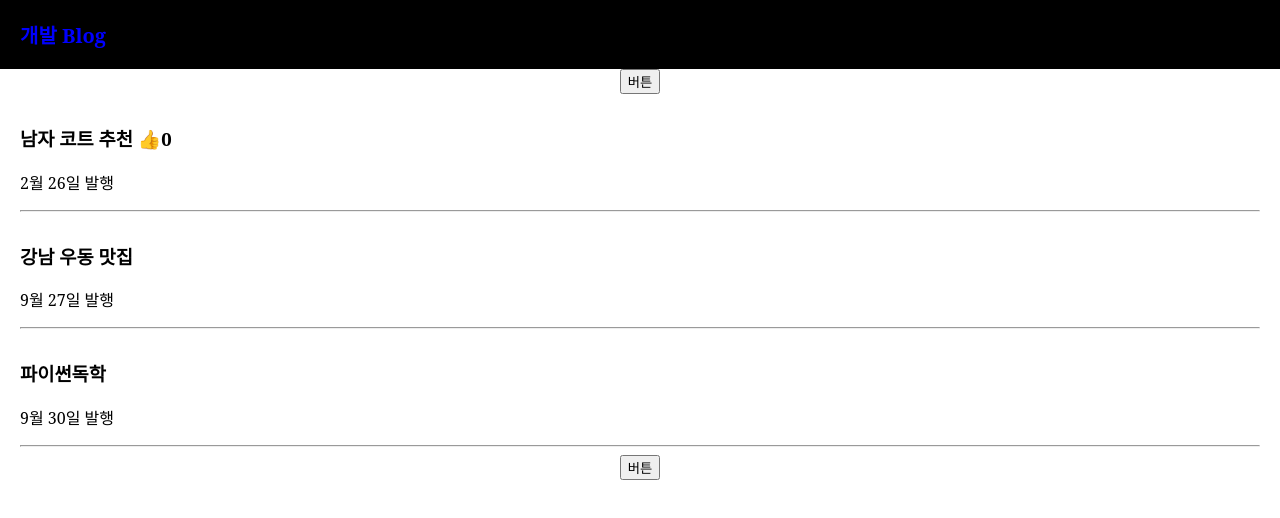
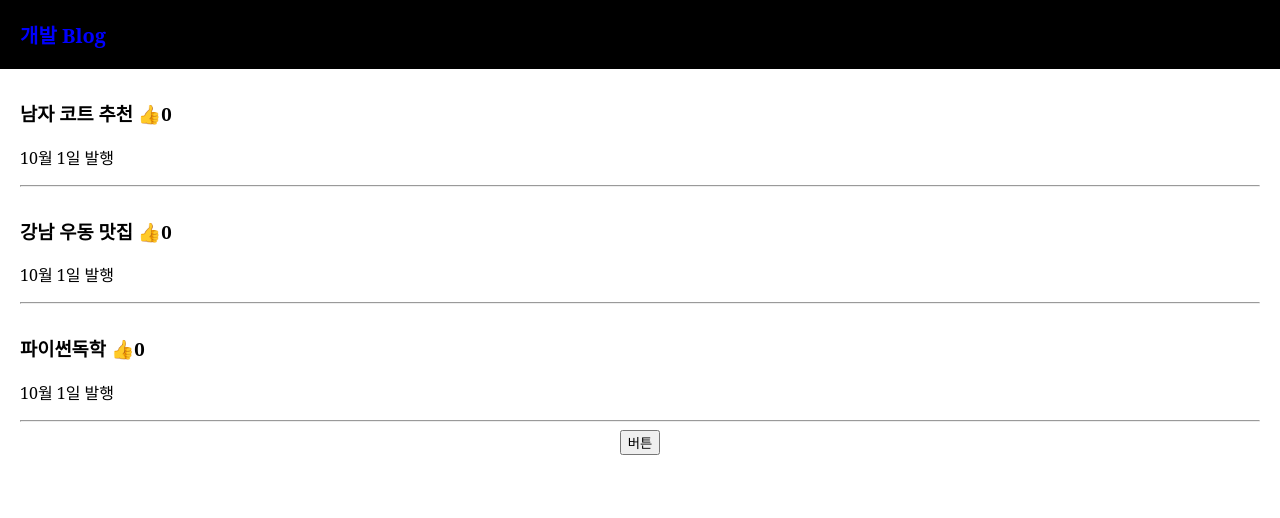
Before and after one commit to EunHyeJung/ReactBlogApp, a React (Create React App) app in the folder blog/: page / in a window 1280 px wide. Shown: the top 518 px of the page. Built offline with nearby package versions, Linux system fonts and the light colour scheme.

Commit message:
use map iterator

```diff
--- a/blog/src/App.js
+++ b/blog/src/App.js
@@ -12,7 +12,7 @@ function App() {
   let style1 = {color : 'blue', fontSize : '30px;'};
 
   let [글제목, 글제목변경] = useState(['남자 코트 추천', '강남 우동 맛집', '파이썬독학']);  // state 데이터, state 데이터 변경함수가 a,b에 저장됨(ES6 destructing)
-  let [좋아요, 좋아요변경] = useState(0);
+  let [좋아요, 좋아요변경] = useState([0, 0, 0]);
   let[modal, modal변경] = useState(false); // 모달창 열고닫는 스위치
 
   function 제목변경() {
@@ -20,35 +20,51 @@ function App() {
     newArray[0] = '여자코드 추천';
     글제목변경(newArray); // state를 아예 대체해주는 함수
   }
+
+  function 좋아요개별변경(idx) {
+    var newArray = [...좋아요];
+    newArray[idx] = 좋아요[idx] + 1;
+    좋아요변경(newArray);
+  }
+
+  function 반복된UI() {
+      var arr = [];
+
+      for (var i = 0; i < 3; i++) {
+        arr.push(<div>안녕</div>);
+      }
+      return arr;
+  }
+
   return (
     <div className="App">
       <div className="black-nav">
         <div style={ style1 }>개발 Blog</div>
       </div>
-      <button onClick={ 제목변경 }>버튼</button>
-      <div className="list">
-        <h3> {글제목[0]} <span onClick={() => { {좋아요변경(좋아요 + 1) } }}>👍</span>{좋아요}</h3>
-        <p>2월 26일 발행</p>
-        <hr/>
-      </div>
-      <div className="list">
-        <h3> {글제목[1]}</h3>
-        <p>9월 27일 발행</p>
-        <hr/>
-      </div>
-      <div className="list" >
-        <h3 onClick={() => {modal변경(true) }}> {글제목[2]}</h3>
-        <p>9월 30일 발행</p>
-        <hr/>
-      </div>
+      {/* { 반복된UI() } */}
 
+      {
+        글제목.map(function(ele, idx) {
+          return( <div className="list">
+                  <h3>{ele} <span onClick={ () => {좋아요개별변경(idx)} }>👍</span>{좋아요[idx]}</h3>
+                  <p> 10월 1일 발행 </p>
+                  <hr/>
+               </div>
+          )
+        })
+      }
+
+
+      <button onClick={ () => { modal변경(!modal)}}> 버튼  </button>
       {/* {
         modal === true
        ? <Modal/>
        : null // 텅빈 HTML 이라는 뜻
-      } */}
-
-      <button>버튼</button>
+      } */
+      modal === true
+      ? <Modal />
+      : null
+    }
     </div>
 
   );
```
